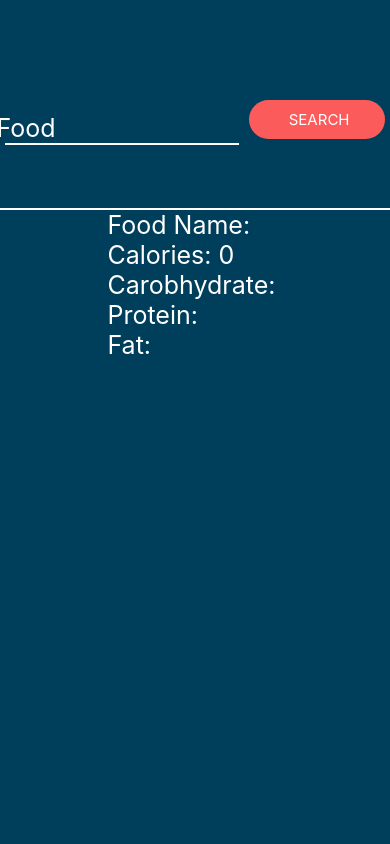
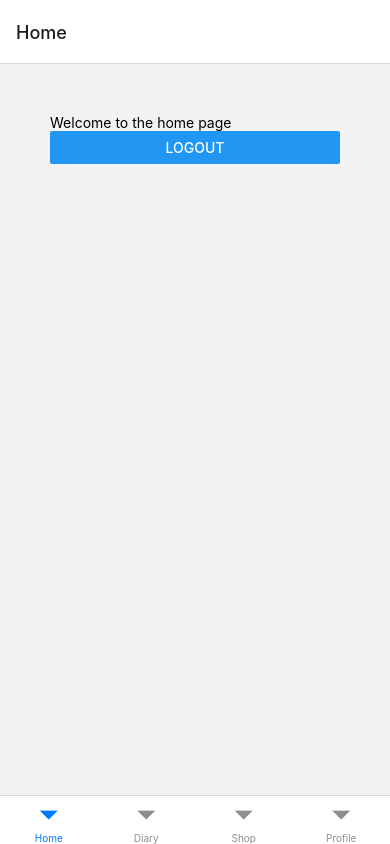
Before and after one commit to Ariellaedelman/WebDevFinal, a React Native app: screen /BottomTab in a window 390 px wide. Built offline with nearby package versions, Linux system fonts and the light colour scheme.

Commit message:
small api changes

```diff
--- a/App.js
+++ b/App.js
@@ -2,5 +2,5 @@ import RootStack from "./navigators/RootStack";
 import CalorieNinjas from "./apis/CalorieNinjas";
 
 export default function App() {
-  return <CalorieNinjas />;
+  return <RootStack />;
 }
--- a/apis/CalorieNinjas.js
+++ b/apis/CalorieNinjas.js
@@ -16,13 +16,14 @@ const options = {
   },
 };
 
-function CalorieNinjas() {
+function CalorieNinjas(props) {
   const [inputName, setInputName] = useState("");
   const [foodName, setFoodName] = useState("");
   const [calories, setCalories] = useState(0);
   const [carbohydrates, setCarbohydrates] = useState("");
   const [protein, setProtein] = useState("");
   const [fat, setFat] = useState("");
+  const [servingSize, setServingSize] = useState("");
 
   function getFoodDetails() {
     fetch(
@@ -38,6 +39,7 @@ function CalorieNinjas() {
           setCarbohydrates(json.items[0].carbohydrates_total_g);
           setProtein(json.items[0].protein_g);
           setFat(json.items[0].fat_total_g);
+          setServingSize(json.items[0].serving_size_g);
         }
       })
       .catch((error) => {
@@ -62,11 +64,15 @@ function CalorieNinjas() {
       </View>
       <View style={styles.informationContainer}>
         <Text style={styles.text}>Food Name: {foodName}</Text>
+        <Text style={styles.text}>Serving Size: {servingSize}g</Text>
         <Text style={styles.text}>Calories: {calories}</Text>
-        <Text style={styles.text}>Carobhydrate: {carbohydrates}</Text>
-        <Text style={styles.text}>Protein: {protein}</Text>
-        <Text style={styles.text}>Fat: {fat}</Text>
+        <Text style={styles.text}>Carobhydrate: {carbohydrates}g</Text>
+        <Text style={styles.text}>Protein: {protein}g</Text>
+        <Text style={styles.text}>Fat: {fat}g</Text>
       </View>
+      <TouchableOpacity style={styles.searchBttn} onPress={props.onCancel}>
+        <Text>Cancel</Text>
+      </TouchableOpacity>
     </View>
   );
 }
@@ -108,8 +114,8 @@ const styles = StyleSheet.create({
     fontSize: 15,
   },
   searchBar: {
-    borderBottomWidth: 2,
-    borderBottomColor: "white",
+    borderWidth: 2,
+    borderColor: "white",
     marginRight: 10,
     width: "60%",
     alignItems: "center",
--- /dev/null
+++ b/components/UploadImage.js
@@ -0,0 +1,67 @@
+import React, { useState, useEffect } from "react";
+import {
+  Image,
+  View,
+  Platform,
+  TouchableOpacity,
+  Text,
+  StyleSheet,
+} from "react-native";
+import { AntDesign } from "@expo/vector-icons";
+import * as ImagePicker from "expo-image-picker";
+export default function UploadImage() {
+  const [image, setImage] = useState(null);
+  const addImage = async () => {
+    let _image = await ImagePicker.launchImageLibraryAsync({
+      mediaTypes: ImagePicker.MediaTypeOptions.Images,
+      allowsEditing: true,
+      aspect: [4, 3],
+      quality: 1,
+    });
+    console.log(JSON.stringify(_image));
+    if (!_image.cancelled) {
+      setImage(_image.uri);
+    }
+  };
+  return (
+    <View style={imageUploaderStyles.container}>
+      {image && (
+        <Image source={{ uri: image }} style={{ width: 200, height: 200 }} />
+      )}
+      <View style={imageUploaderStyles.uploadBtnContainer}>
+        <TouchableOpacity
+          onPress={addImage}
+          style={imageUploaderStyles.uploadBtn}
+        >
+          <Text>{image ? "Edit" : "Upload"} Image</Text>
+          <AntDesign name="camera" size={20} color="black" />
+        </TouchableOpacity>
+      </View>
+    </View>
+  );
+}
+const imageUploaderStyles = StyleSheet.create({
+  container: {
+    elevation: 2,
+    height: 200,
+    width: 200,
+    backgroundColor: "#efefef",
+    position: "relative",
+    borderRadius: 999,
+    overflow: "hidden",
+  },
+  uploadBtnContainer: {
+    opacity: 0.7,
+    position: "absolute",
+
+    bottom: 0,
+    backgroundColor: "lightgrey",
+    width: "100%",
+    height: "25%",
+  },
+  uploadBtn: {
+    display: "flex",
+    alignItems: "center",
+    justifyContent: "center",
+  },
+});
--- a/navigators/BottomTab.js
+++ b/navigators/BottomTab.js
@@ -3,6 +3,7 @@ import { createBottomTabNavigator } from "@react-navigation/bottom-tabs";
 import Profile from "../screens/Profile";
 import Home from "../screens/Home";
 import Shop from "../screens/Shop";
+import Diary from "../screens/Diary";
 
 const Tab = createBottomTabNavigator();
 
@@ -10,8 +11,9 @@ function BottomTab() {
   return (
     <Tab.Navigator>
       <Tab.Screen name="Home" component={Home} />
+      <Tab.Screen name="Diary" component={Diary} />
+      <Tab.Screen name="Shop" component={Shop} />
       <Tab.Screen name="Profile" component={Profile} />
-      <Tab.Screen name="Shop" component={Shop} />
     </Tab.Navigator>
   );
 }
--- /dev/null
+++ b/screens/Diary.js
@@ -0,0 +1,41 @@
+import { View, Text, StyleSheet, Modal, TouchableOpacity } from "react-native";
+import { useEffect, useState } from "react";
+import CalorieNinjas from "../apis/CalorieNinjas";
+
+function Diary() {
+  const [calNinjaVisible, setCalNinjaVisible] = useState(false);
+  function openCalNinja() {
+    setCalNinjaVisible(true);
+  }
+  function closeCalNinja() {
+    setCalNinjaVisible(false);
+  }
+  return (
+    <View style={styles.diaryContainer}>
+      <Text>This is the Diary page</Text>
+      <TouchableOpacity style={styles.addFoodBttn} onPress={openCalNinja}>
+        <Text>Add Food</Text>
+      </TouchableOpacity>
+      <Modal visible={calNinjaVisible} animationType={"fade"}>
+        <CalorieNinjas onCancel={closeCalNinja} />
+      </Modal>
+    </View>
+  );
+}
+
+const styles = StyleSheet.create({
+  diaryContainer: {
+    flex: 1,
+    justifyContent: "center",
+    alignItems: "center",
+  },
+  addFoodBttn: {
+    backgroundColor: "#fb5b5a",
+    width: "80%",
+    alignItems: "center",
+    borderRadius: 25,
+    padding: 10,
+    marginBottom: 20,
+  },
+});
+export default Diary;
--- a/screens/Profile.js
+++ b/screens/Profile.js
@@ -1,81 +1,19 @@
-//import { View, Text, Button } from "react-native";
+import { View, Text, Button, StyleSheet } from "react-native";
+import UploadImage from "../components/UploadImage";
 
-// function Profile() {
-//   return (
-//     <View style={{ padding: 50 }}>
-//       <Text>Profile Page </Text>
-//     </View>
-//   );
-// }
-
-// export default Profile;
-
-import React, { useState, useEffect } from "react";
-import {
-  Image,
-  View,
-  Platform,
-  TouchableOpacity,
-  Text,
-  StyleSheet,
-} from "react-native";
-import { AntDesign } from "@expo/vector-icons";
-import * as ImagePicker from "expo-image-picker";
-export default function UploadImage() {
-  const [image, setImage] = useState(null);
-  const addImage = async () => {
-    let _image = await ImagePicker.launchImageLibraryAsync({
-      mediaTypes: ImagePicker.MediaTypeOptions.Images,
-      allowsEditing: true,
-      aspect: [4, 3],
-      quality: 1,
-    });
-    console.log(JSON.stringify(_image));
-    if (!_image.cancelled) {
-      setImage(_image.uri);
-    }
-  };
+function Profile() {
   return (
-    <View style={{ flex: 1, alignItems: "center" }}>
-      <View style={imageUploaderStyles.container}>
-        {image && (
-          <Image source={{ uri: image }} style={{ width: 200, height: 200 }} />
-        )}
-        <View style={imageUploaderStyles.uploadBtnContainer}>
-          <TouchableOpacity
-            onPress={addImage}
-            style={imageUploaderStyles.uploadBtn}
-          >
-            <Text>{image ? "Edit" : "Upload"} Image</Text>
-            <AntDesign name="camera" size={20} color="black" />
-          </TouchableOpacity>
-        </View>
-      </View>
+    <View style={styles.profileContainer}>
+      <UploadImage />
     </View>
   );
 }
-const imageUploaderStyles = StyleSheet.create({
-  container: {
-    elevation: 2,
-    height: 200,
-    width: 200,
-    backgroundColor: "#efefef",
-    position: "relative",
-    borderRadius: 999,
-    overflow: "hidden",
-  },
-  uploadBtnContainer: {
-    opacity: 0.7,
-    position: "absolute",
 
-    bottom: 0,
-    backgroundColor: "lightgrey",
-    width: "100%",
-    height: "25%",
-  },
-  uploadBtn: {
-    display: "flex",
+const styles = StyleSheet.create({
+  profileContainer: {
+    flex: 1,
     alignItems: "center",
-    justifyContent: "center",
   },
 });
+
+export default Profile;
```
